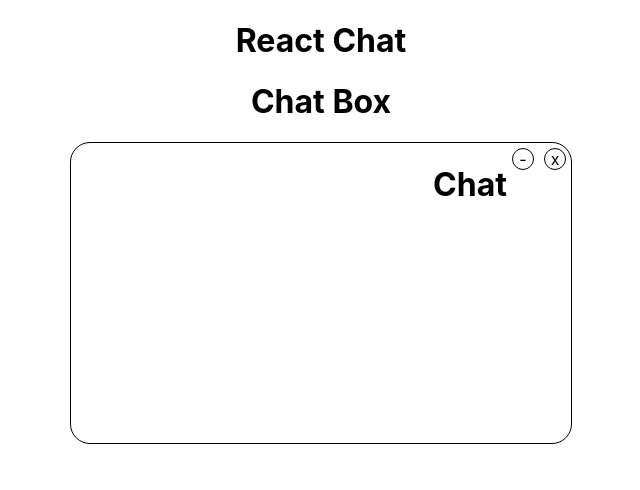
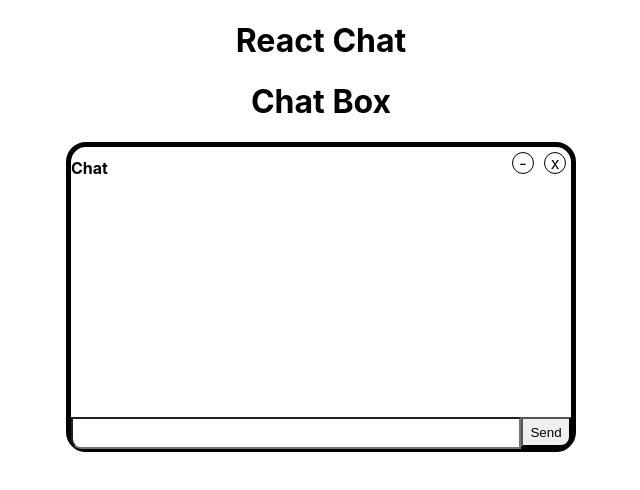
Before and after one commit to Bernard-Calma/react-chat, a React (Create React App) app: page / in a window 1280 px wide. Shown: the top 490 px of the page, without its empty margins (319-959 px from the left). Built offline with nearby package versions, Linux system fonts and the light colour scheme.

Commit message:
final layout finished

```diff
--- a/src/components/Main.css
+++ b/src/components/Main.css
@@ -1,5 +1,5 @@
 .chatBox {
-    border: 1px solid black;
+    border: 5px solid black;
     margin: auto;
     border-radius: 20px;
     width: 500px;
@@ -8,20 +8,56 @@
 
 .menu {
     display: flex;
-    justify-content: flex-end;
-    flex-wrap: wrap;
+    justify-content: space-between;
+    height: 30px;
+}
 
+.menu div {
+    display: flex;
+    flex-direction: row;
+    justify-content: stretch;
 }
 
 .menu h1 {
-    justify-self:baseline;
+    font-size: medium;
  }
 
 .menu p {
+    border: 1px solid black;
+    margin: 5px;
+    width: 20px;
+    height: 20px;
+    border-radius: 50%;
+    text-align: center;
+}
 
-    border: 1px solid black;
-    width: 4%;
-    height: 5%;
-    margin: 5px;
-    border-radius: 50%;
+.chatContainer{
+    width: 100%;
+    height: 80%;
 }
+
+.chatInput{
+    width: 100%;
+    height: 10%;
+    display: inline-block;
+}
+
+.chatInput input{
+    left: 10px;
+    width: 446px;
+    height: 28px;
+    border-radius: 0 0 0 10px;
+    outline: none;
+    margin: 0;
+    padding: 0;
+    text-indent: 10px;
+}
+
+.chatInput button{
+    margin: 0;
+    padding: 0;
+    float: right;
+    width: 50px;
+    height: 30px;
+    border-radius: 0 0 10px 0 ;
+}
--- a/src/components/Main.js
+++ b/src/components/Main.js
@@ -11,8 +11,17 @@ class Main extends React.Component {
                 <div className="chatBox" >
                     <div className = "menu">
                         <h1>Chat</h1>
-                        <p>-</p>
-                        <p>x</p>
+                        <div>
+                            <p>-</p>
+                            <p>x</p>
+                        </div>
+                    </div>
+                    <div className = "chatContainer">
+
+                    </div>
+                    <div className = "chatInput">
+                        <input type="text"/>
+                        <button>Send</button>
                     </div>
                 </div>
             </>
```
